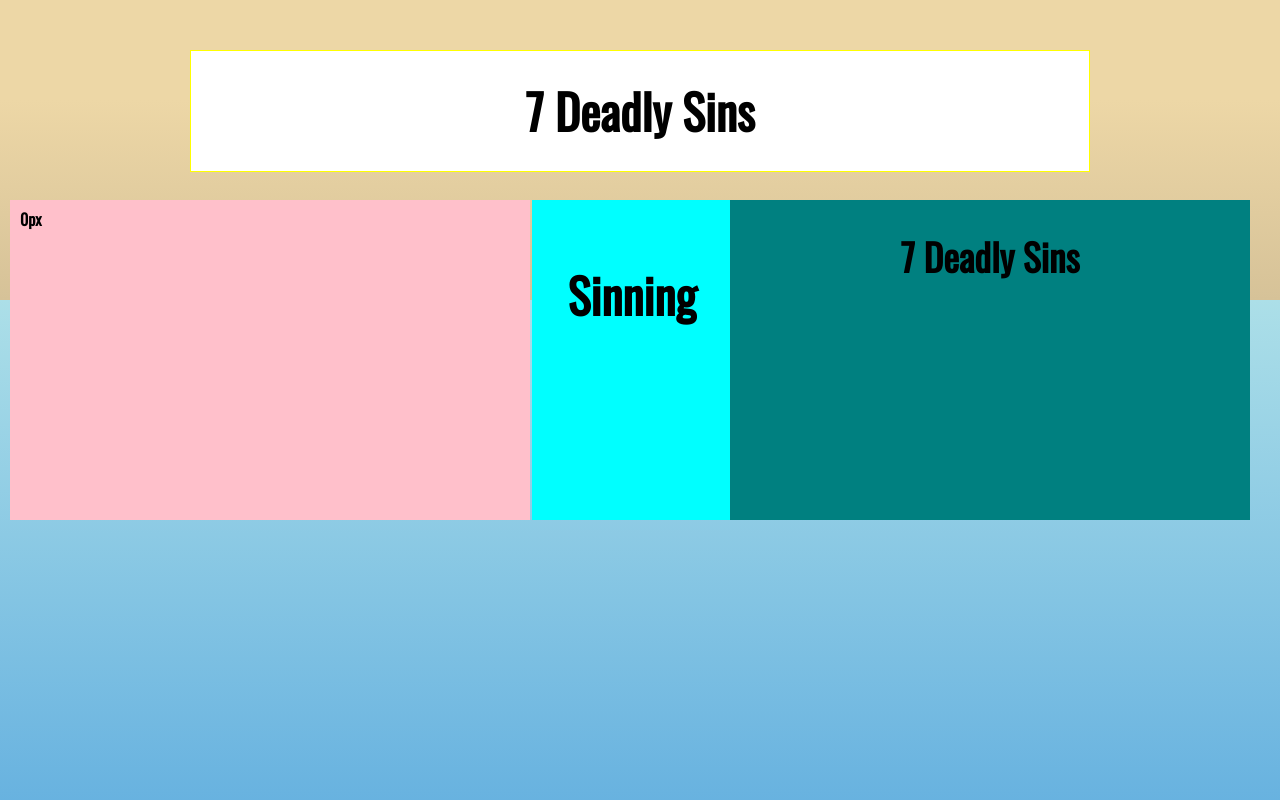
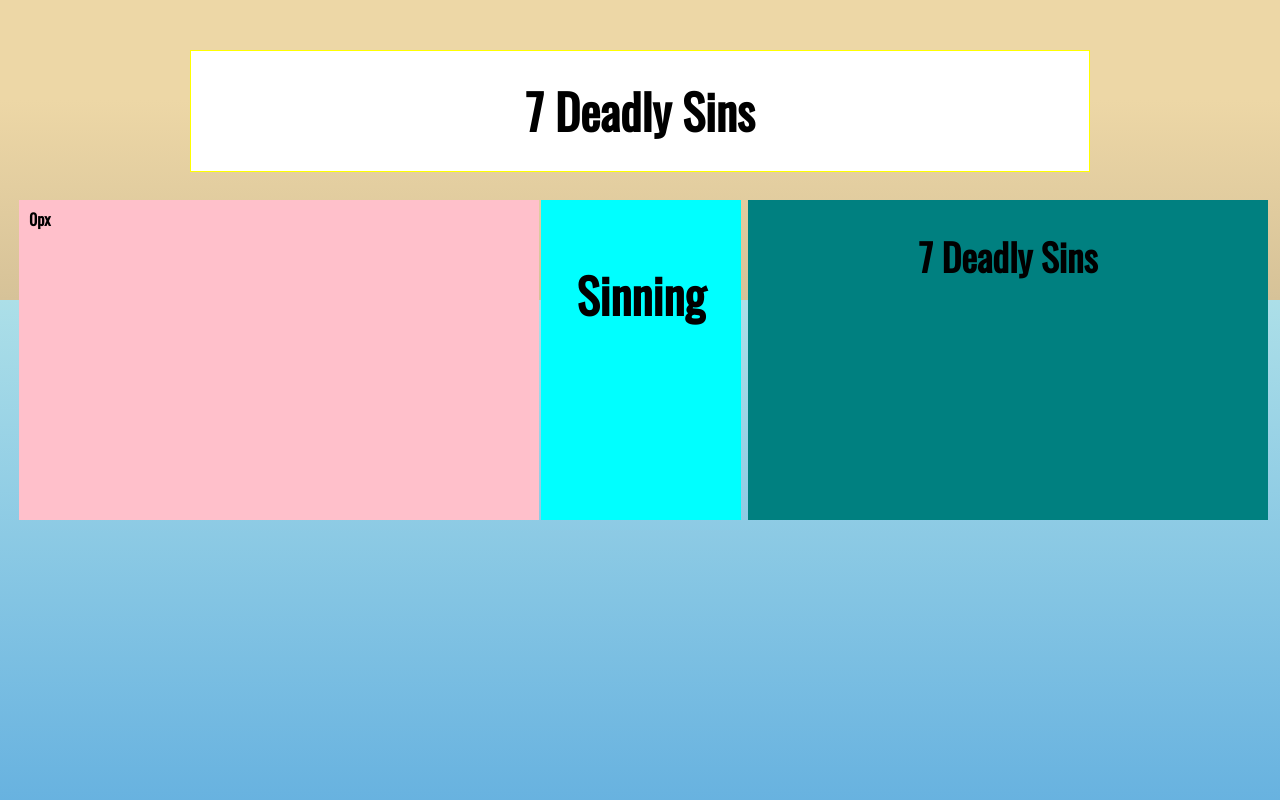
Before and after one commit to philliphtran/longscrollingsite-w18, a plain HTML site: page index.html in a window 1280 px wide. Shown: the top 800 px of the page. Drawn offline with nearby package versions, Linux system fonts and the light colour scheme.

Commit message:
changed the left size

```diff
--- a/main.css
+++ b/main.css
@@ -70,7 +70,7 @@ body {
   /* border: 1px solid red; */
   position: absolute;
   top: 100px;
-  left: 38%;
+  left: 39%;
   margin-top: 100px;
   padding-top: 20px;
   width: 200px;
@@ -99,7 +99,7 @@ body {
   position: absolute;
   width: 500px;
   height: 300px;
-  left: -20%;
+  left: -19%;
   top: -20%;
   margin: 0;
   margin-top: 50px;
@@ -111,7 +111,7 @@ body {
   position: absolute;
   width: 500px;
   height: 300px;
-  left: 60%;
+  left: 62%;
   top: -20%;
   margin: 0;
 margin-top: 50px;
```
